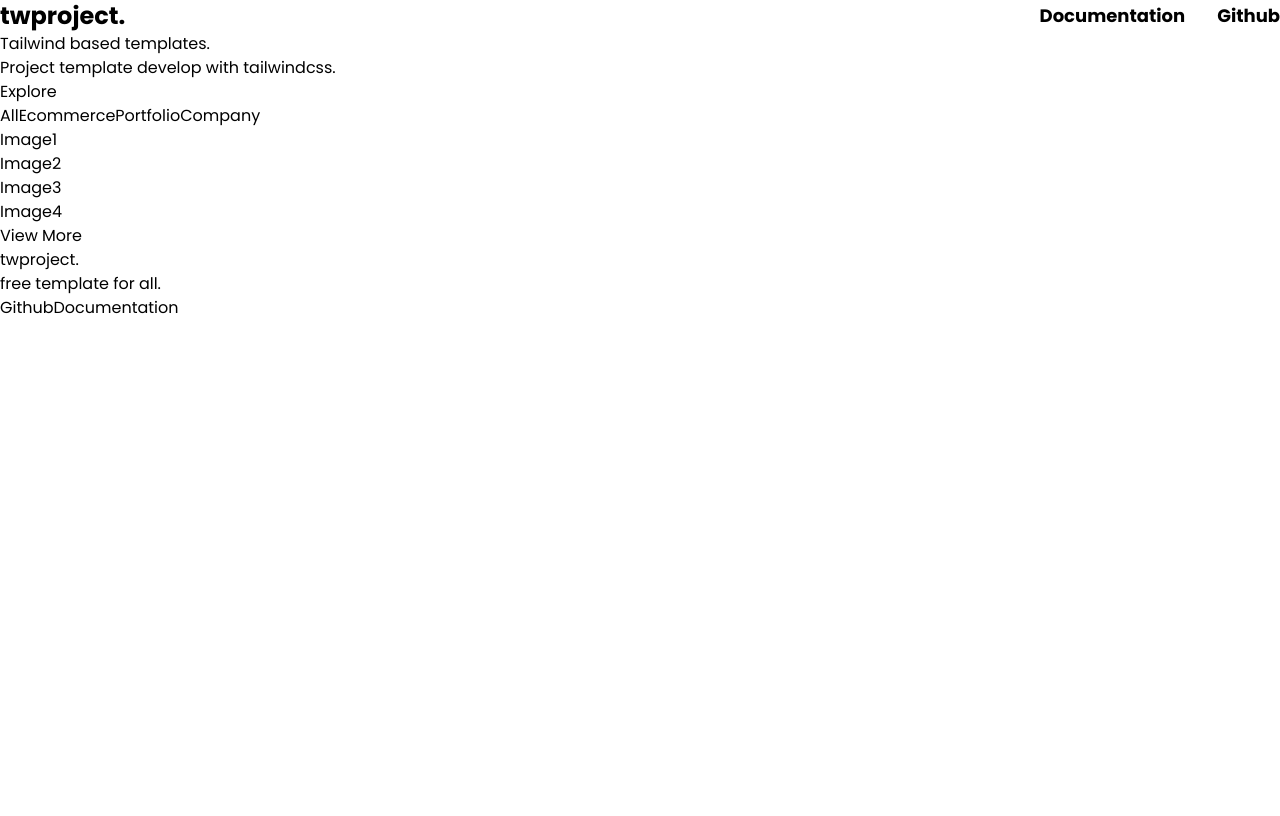
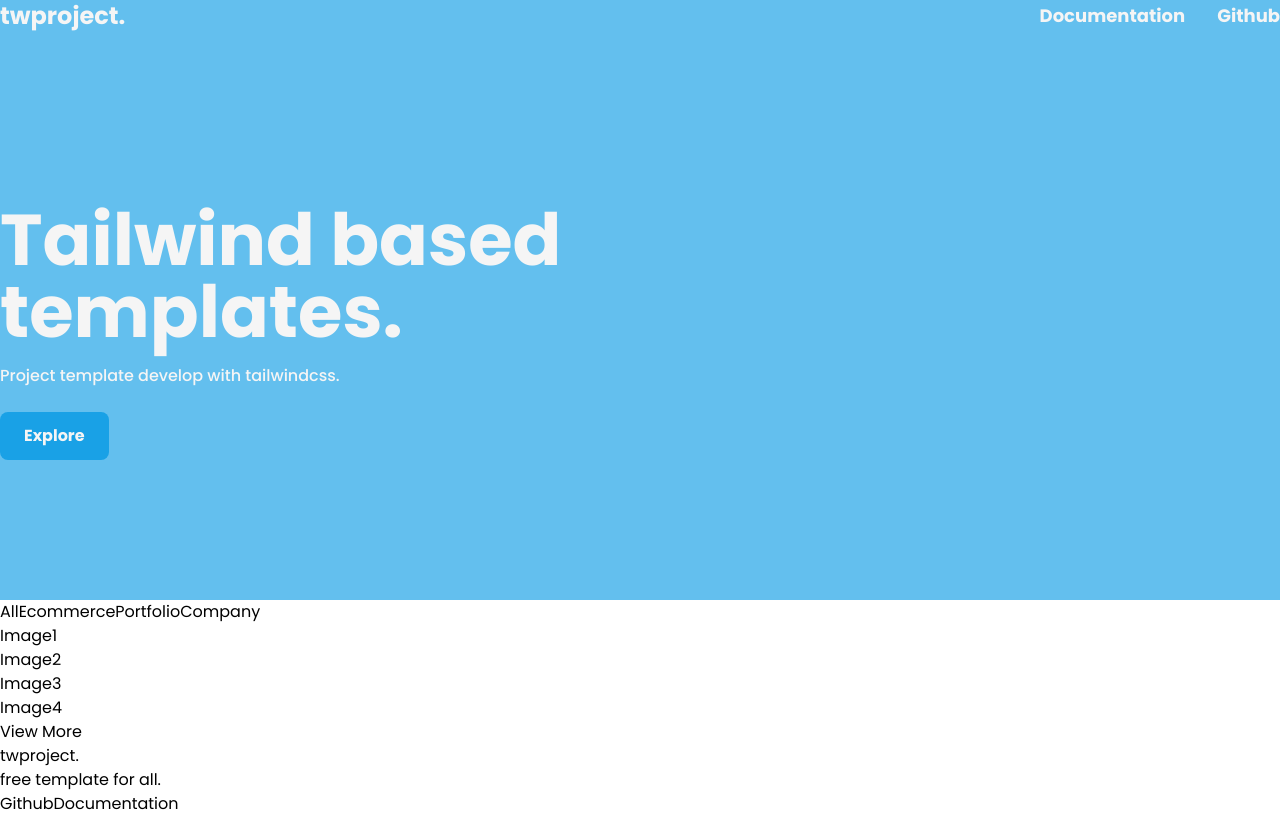
Before and after one commit to pikarin/tw-template-catalog, a Vue app: page / in a window 1280 px wide. Built offline with nearby package versions, Linux system fonts and the light colour scheme.

Commit message:
Hero section

```diff
--- a/src/App.vue
+++ b/src/App.vue
@@ -4,13 +4,17 @@ import Nav from './components/Nav.vue';
 </script>
 
 <template>
-  <Nav />
+  <header class="relative bg-courious-blue-300 text-white min-h-[75vh]">
+    <Nav class="container mx-auto" />
 
-  <header>
-    <h1>Tailwind based templates.</h1>
-    <h2>Project template develop with tailwindcss.</h2>
+    <div class="absolute h-full w-full flex items-center">
+      <div class="container mx-auto">
+        <h1 class="text-7xl font-bold">Tailwind based <br/> templates.</h1>
+        <h2 class="mt-4 font-medium">Project template develop with tailwindcss.</h2>
 
-    <button>Explore</button>
+        <button class="mt-6 bg-courious-blue-prime py-3 px-6 font-bold rounded-lg">Explore</button>
+      </div>
+    </div>
   </header>
 
   <main>
--- a/src/components/Nav.vue
+++ b/src/components/Nav.vue
@@ -1,10 +1,14 @@
 <template>
-  <nav class="container mx-auto flex items-center justify-between">
+  <nav class="flex items-center justify-between">
     <h3 class="text-2xl font-bold">twproject.</h3>
 
     <ul class="flex items-center gap-x-8">
-      <li class="text-lg font-bold">Documentation</li>
-      <li class="text-lg font-bold">Github</li>
+      <li class="text-lg font-bold">
+        <a href="#">Documentation</a>
+      </li>
+      <li class="text-lg font-bold">
+        <a href="#">Github</a>
+      </li>
     </ul>
   </nav>
 </template>
```
